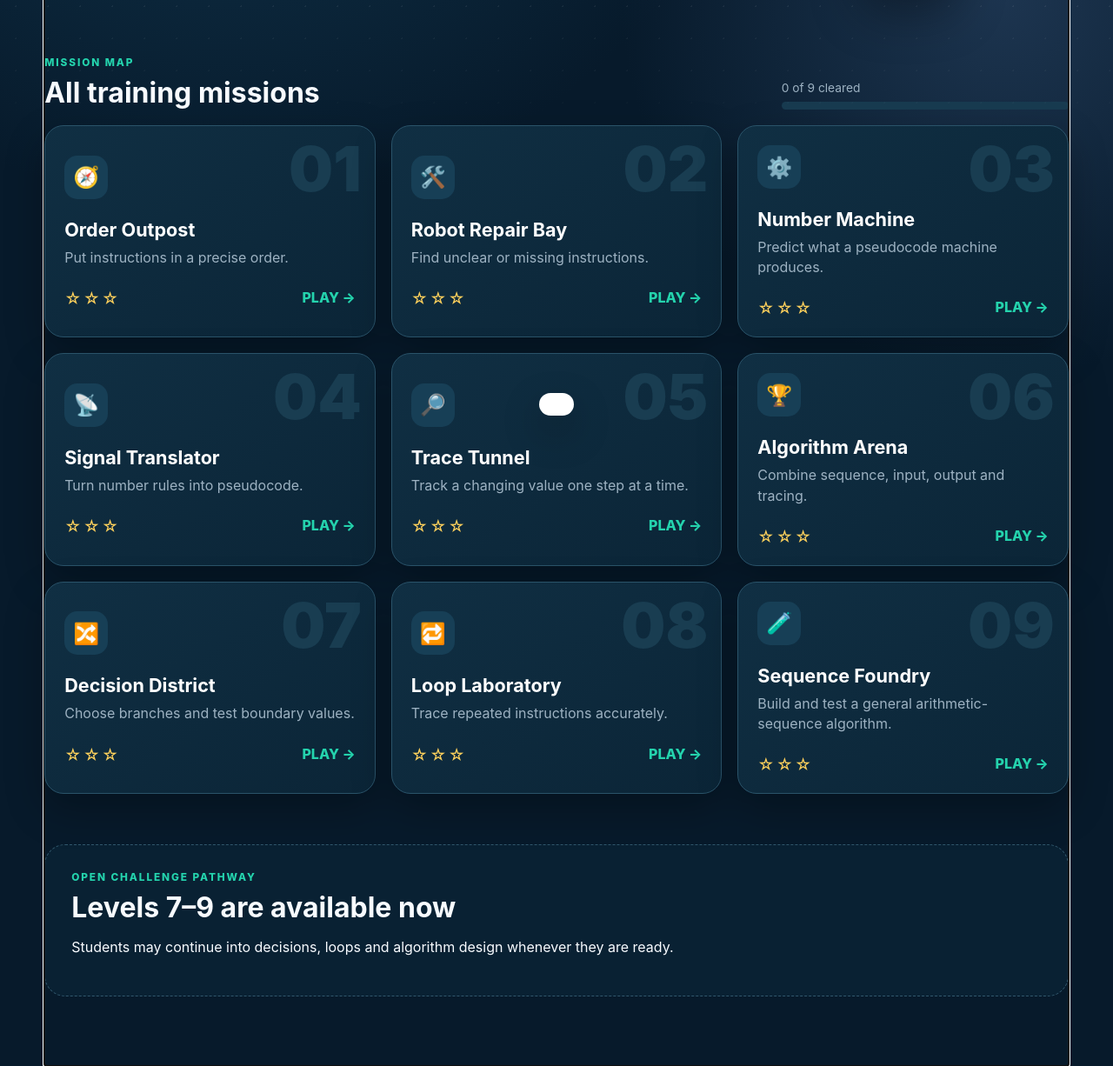
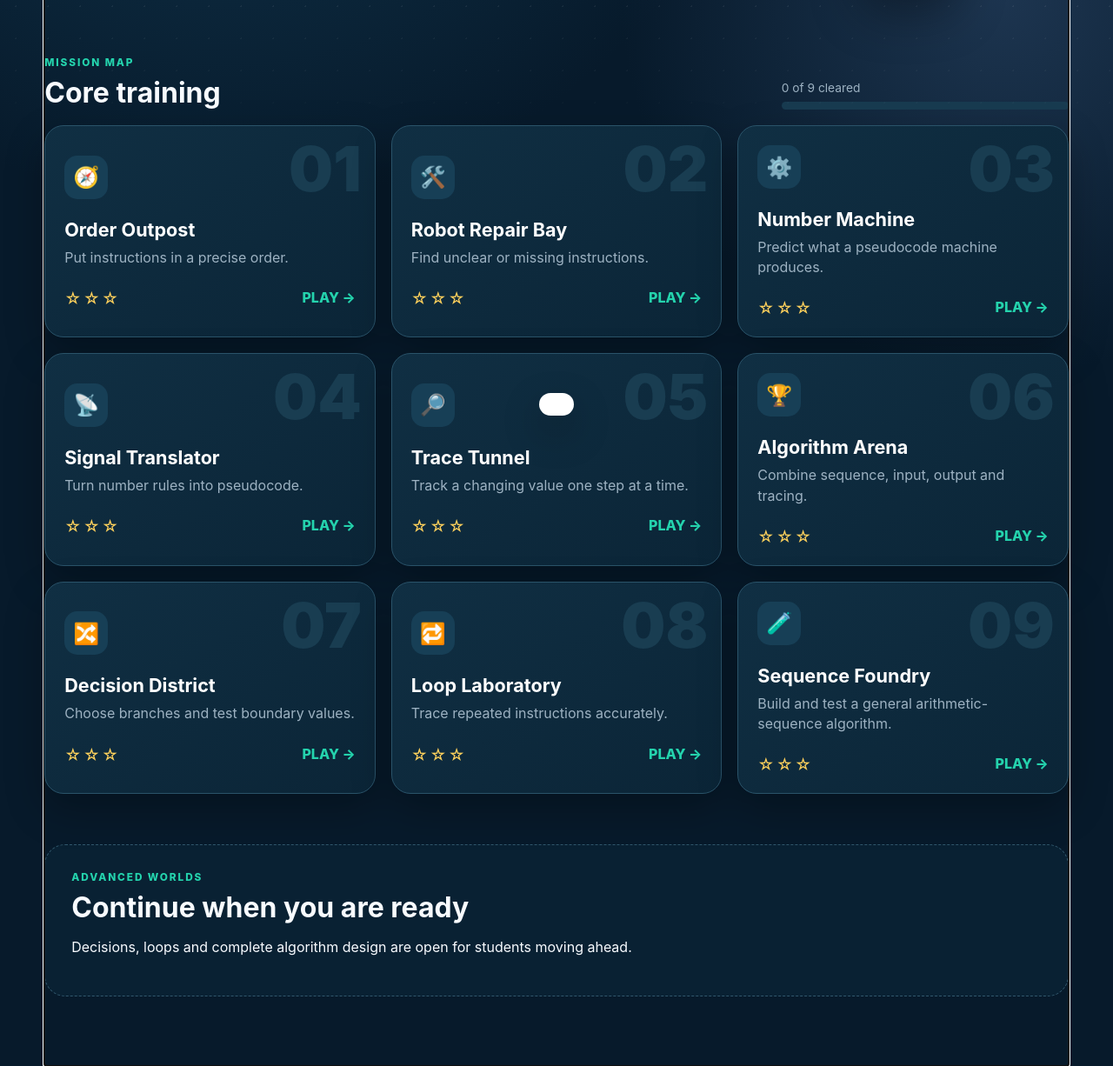
Before and after one commit to RawaanButt/pseudocode-quest, a plain HTML site: page index.html in a window 1280 px wide. Shown: the part 418-1644 px from the top of the page at 87% size. Drawn offline with Linux system fonts and the light colour scheme.

Commit message:
Separate core and advanced mission sections

```diff
--- a/index.html
+++ b/index.html
@@ -36,14 +36,15 @@
       </div>
     </section>
     <section class="map-head">
-      <div><p class="eyebrow">MISSION MAP</p><h2>All training missions</h2></div>
+      <div><p class="eyebrow">MISSION MAP</p><h2>Core training</h2></div>
       <div class="progress-wrap"><span id="mapProgressLabel">0 of 9 cleared</span><div class="progress"><i id="mapProgressBar"></i></div></div>
     </section>
     <section class="level-grid" id="levelGrid"></section>
     <section class="coming">
-      <p class="eyebrow">OPEN CHALLENGE PATHWAY</p>
-      <h2>Levels 7–9 are available now</h2>
-      <p>Students may continue into decisions, loops and algorithm design whenever they are ready.</p>
+      <p class="eyebrow">ADVANCED WORLDS</p>
+      <h2>Continue when you are ready</h2>
+      <p>Decisions, loops and complete algorithm design are open for students moving ahead.</p>
+      <div class="level-grid advanced-grid" id="advancedGrid"></div>
     </section>
   </template>
 
```
